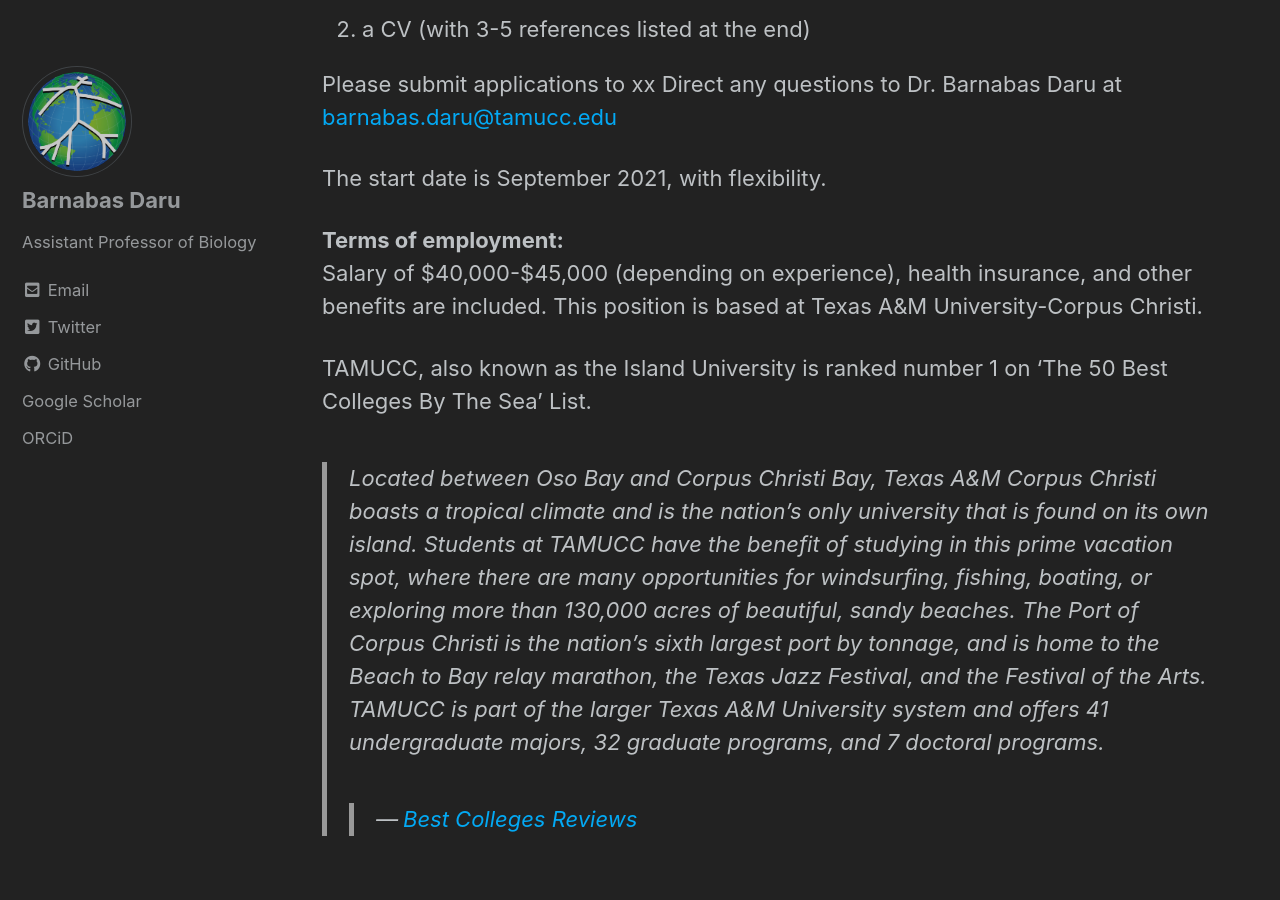
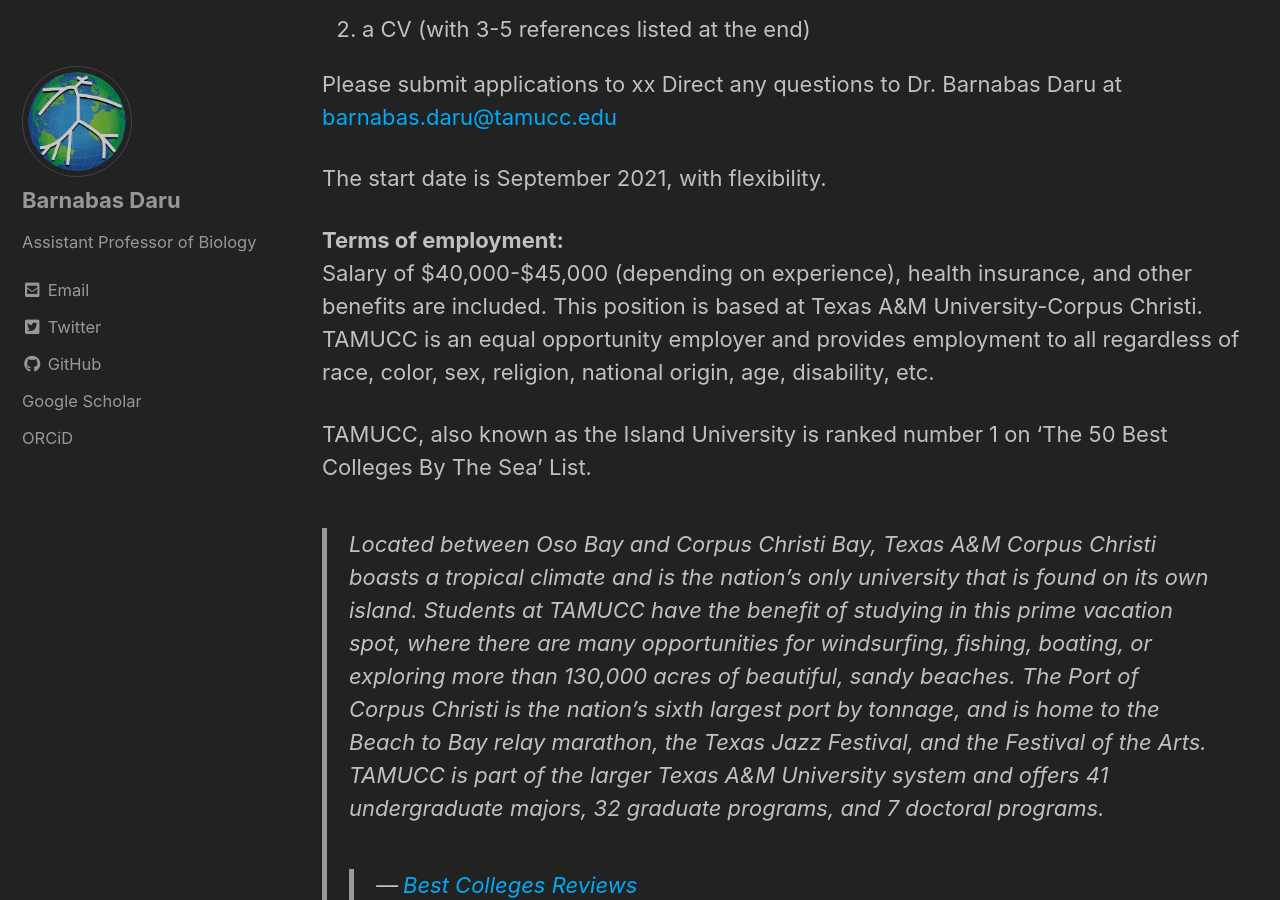
Before and after one commit to darunabas/darulab.github.io, a Jekyll site: the page built from _posts/2021-07-13-Postdoctoral-Position-Biogeography.md, in a window 1280 px wide and 900 px high, scrolled down 1592 px. Built offline with Jekyll 4.4.1, drawn with Linux system fonts in a browser that asks for light colours; cached includes are drawn as plain includes.

Commit message:
Update 2021-07-13-Postdoctoral-Position-Biogeography.md

```diff
--- a/_posts/2021-07-13-Postdoctoral-Position-Biogeography.md
+++ b/_posts/2021-07-13-Postdoctoral-Position-Biogeography.md
@@ -45,7 +45,7 @@
 The start date is September 2021, with flexibility.
 
 **Terms of employment:**
-Salary of $40,000-$45,000 (depending on experience), health insurance, and other benefits are included.  This position is based at Texas A&M University-Corpus Christi.
+Salary of $40,000-$45,000 (depending on experience), health insurance, and other benefits are included.  This position is based at Texas A&M University-Corpus Christi. TAMUCC is an equal opportunity employer and provides employment to all regardless of race, color, sex, religion, national origin, age, disability, etc.
 
 TAMUCC, also known as the Island University is ranked number 1 on ‘The 50 Best Colleges By The Sea’ List.
 
```
